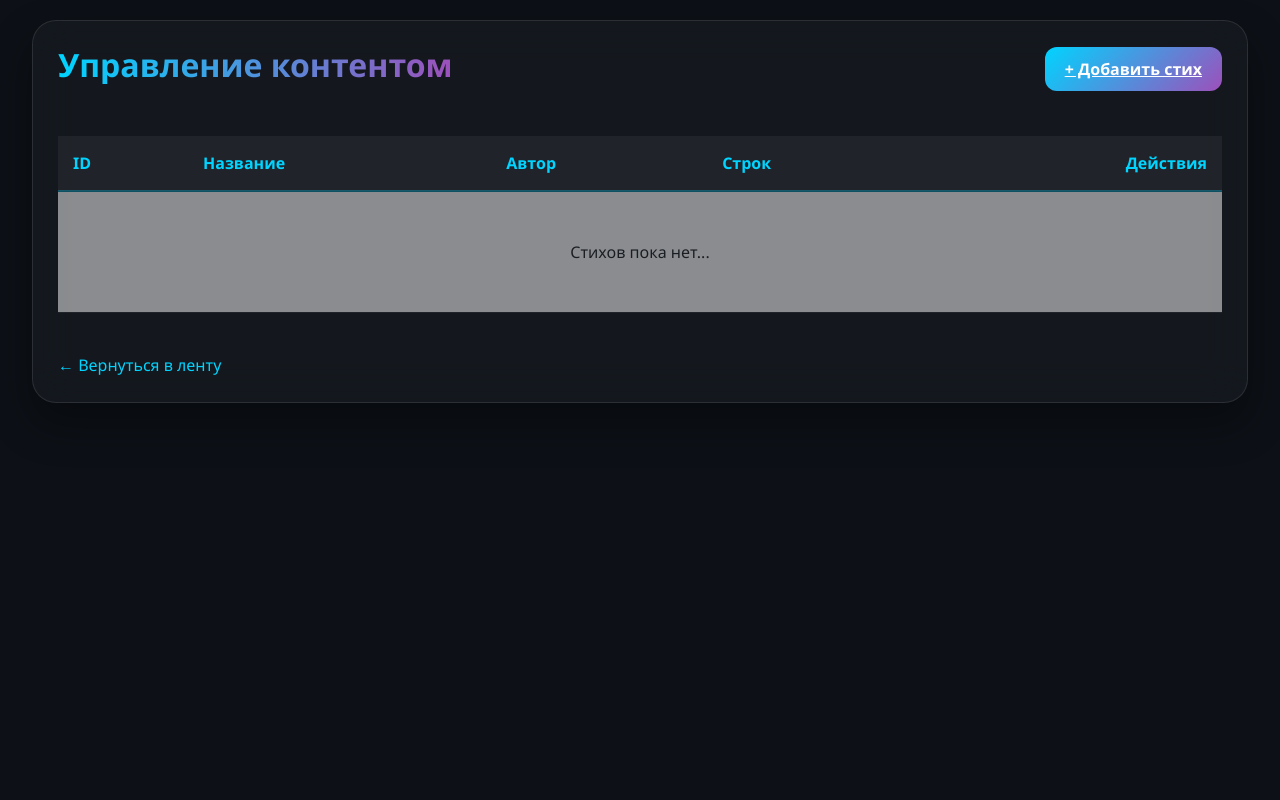
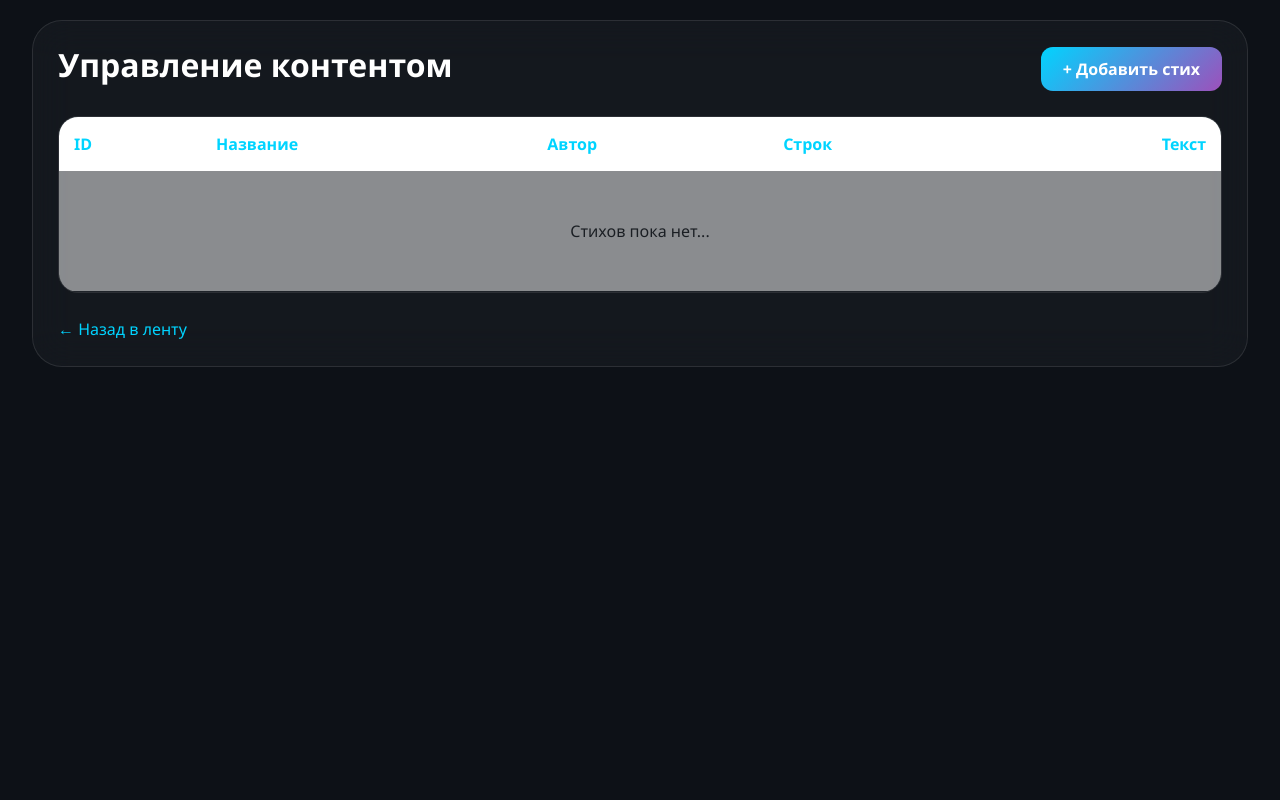
Before and after one commit to zynqff/ssalfatest, a FastAPI app: template templates/admin_panel.html in a window 1280 px wide. Run offline with FastAPI, Linux system fonts and the light colour scheme; the template is opened without the code that fills it, so the values that code supplies are empty.

Commit message:
Update admin_panel.html

```diff
--- a/templates/admin_panel.html
+++ b/templates/admin_panel.html
@@ -3,53 +3,41 @@
 <head>
     <meta charset="UTF-8">
     <meta name="viewport" content="width=device-width, initial-scale=1.0">
-    <title>Админ-панель | Poetry AI</title>
+    <title>Админ-панель</title>
     <link href="https://cdn.jsdelivr.net/npm/bootstrap@5.3.0/dist/css/bootstrap.min.css" rel="stylesheet">
     <style>
         :root { --accent: #00d4ff; --secondary: #9d50bb; }
-        body { background: #0d1117; color: white; font-family: 'Segoe UI', sans-serif; min-height: 100vh; padding: 20px; }
+        body { background: #0d1117; color: white; padding: 20px; font-family: 'Segoe UI', sans-serif; }
 
-        /* Стеклянный контейнер */
         .glass-panel {
             background: rgba(255, 255, 255, 0.03);
             backdrop-filter: blur(20px);
             border: 1px solid rgba(255, 255, 255, 0.1);
-            border-radius: 24px;
+            border-radius: 30px; /* Закругление всего контейнера */
             padding: 25px;
-            box-shadow: 0 20px 40px rgba(0, 0, 0, 0.4);
+            overflow: hidden; /* Чтобы края таблицы внутри тоже скруглялись */
         }
 
-        h2 { background: linear-gradient(to right, var(--accent), var(--secondary)); -webkit-background-clip: text; -webkit-text-fill-color: transparent; font-weight: 800; }
+        /* Закругление таблицы */
+        .table-responsive { border-radius: 20px; overflow: hidden; border: 1px solid rgba(255,255,255,0.1); }
+        .table { color: white !important; margin-bottom: 0; }
+        .table thead { background: rgba(0, 212, 255, 0.1); }
+        .table th { color: var(--accent) !important; padding: 15px; border: none; }
+        .table td { padding: 15px; vertical-align: middle; border-bottom: 1px solid rgba(255,255,255,0.05); }
 
-        /* Стилизация таблицы (самое важное!) */
-        .table { color: white !important; margin-top: 20px; border-color: rgba(255, 255, 255, 0.1) !important; }
-        .table thead th {
-            background: rgba(255, 255, 255, 0.05) !important;
-            color: var(--accent) !important;
-            border-bottom: 2px solid rgba(0, 212, 255, 0.3) !important;
-            padding: 15px;
-        }
-        .table tbody td { padding: 15px; vertical-align: middle; border-bottom: 1px solid rgba(255,255,255,0.05); }
+        .btn-add { background: linear-gradient(135deg, var(--accent), var(--secondary)); border: none; color: white; border-radius: 12px; font-weight: 700; padding: 10px 22px; }
 
-        /* Кнопки */
-        .btn-add { background: linear-gradient(135deg, var(--accent), var(--secondary)); border: none; color: white; border-radius: 12px; font-weight: 700; padding: 10px 20px; transition: 0.3s; }
-        .btn-add:hover { transform: scale(1.05); box-shadow: 0 0 15px rgba(0, 212, 255, 0.4); color: white; }
-
-        .btn-action { border-radius: 10px; width: 40px; height: 40px; display: inline-flex; align-items: center; justify-content: center; text-decoration: none; transition: 0.2s; }
+        .btn-action { border-radius: 10px; padding: 6px 12px; text-decoration: none; font-size: 0.9rem; transition: 0.3s; }
         .btn-edit { border: 1px solid #ffcc00; color: #ffcc00; }
-        .btn-edit:hover { background: #ffcc00; color: #000; }
         .btn-del { border: 1px solid #ff453a; color: #ff453a; }
-        .btn-del:hover { background: #ff453a; color: #fff; }
-
-        .line-badge { background: rgba(0, 212, 255, 0.1); color: var(--accent); padding: 4px 10px; border-radius: 8px; font-size: 0.8rem; }
     </style>
 </head>
 <body>
     <div class="container-fluid">
         <div class="glass-panel">
-            <div class="d-flex justify-content-between align-items-center flex-wrap gap-3 mb-4">
-                <h2>Управление контентом</h2>
-                <a href="/poem/add" class="btn-add">+ Добавить стих</a>
+            <div class="d-flex justify-content-between align-items-center mb-4">
+                <h2 style="font-weight: 800;">Управление контентом</h2>
+                <a href="/poem/add" class="btn btn-add">+ Добавить стих</a>
             </div>
 
             <div class="table-responsive">
@@ -60,19 +48,18 @@
                             <th>Название</th>
                             <th>Автор</th>
                             <th>Строк</th>
-                            <th class="text-end">Действия</th>
-                        </tr>
+                            <th class="text-end">Текст</th> </tr>
                     </thead>
                     <tbody>
                         {% for poem in poems %}
                         <tr>
-                            <td><span class="opacity-50 small">{{ poem.id }}</span></td>
+                            <td>{{ poem.id }}</td>
                             <td class="fw-bold">{{ poem.title }}</td>
-                            <td><span class="opacity-75">{{ poem.author }}</span></td>
-                            <td><span class="line-badge">{{ poem.line_count }}</span></td>
+                            <td class="opacity-75">{{ poem.author }}</td>
+                            <td><span class="badge bg-dark">{{ poem.line_count }}</span></td>
                             <td class="text-end">
-                                <a href="/poem/edit/{{ poem.id }}" class="btn-action btn-edit me-2">✏️</a>
-                                <a href="/poem/delete/{{ poem.id }}" class="btn-action btn-del" onclick="return confirm('Удалить этот стих?')">🗑️</a>
+                                <a href="/poem/edit/{{ poem.id }}" class="btn-action btn-edit me-2">✏️ Ред.</a>
+                                <a href="/poem/delete/{{ poem.id }}" class="btn-action btn-del">🗑️ Удал.</a>
                             </td>
                         </tr>
                         {% else %}
@@ -84,10 +71,8 @@
                 </table>
             </div>
 
-            <div class="mt-4">
-                <a href="/" class="text-decoration-none" style="color: var(--accent);">← Вернуться в ленту</a>
-            </div>
+            <a href="/" class="d-block mt-4 text-decoration-none" style="color: var(--accent);">← Назад в ленту</a>
         </div>
     </div>
 </body>
-    </html>
+</html>
```
